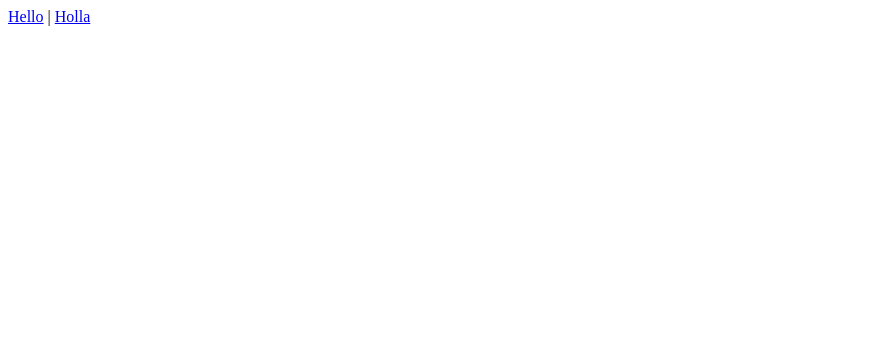
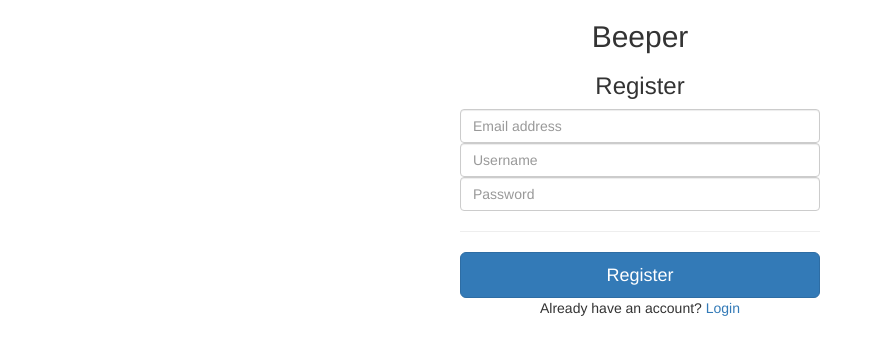
Before and after one commit to rehanarroihan/beeper-client, a Vue app: page /auth/register in a window 1280 px wide. Shown: the top 354 px of the page, without its empty margins (0-875 px from the left). Built offline with nearby package versions, Linux system fonts and the light colour scheme.

Commit message:
little sample about router child

```diff
--- a/public/index.html
+++ b/public/index.html
@@ -5,13 +5,14 @@
     <meta http-equiv="X-UA-Compatible" content="IE=edge">
     <meta name="viewport" content="width=device-width,initial-scale=1.0">
     <link rel="icon" href="<%= BASE_URL %>favicon.ico">
+    <link rel="stylesheet" href="https://maxcdn.bootstrapcdn.com/bootstrap/3.3.7/css/bootstrap.min.css" integrity="sha384-BVYiiSIFeK1dGmJRAkycuHAHRg32OmUcww7on3RYdg4Va+PmSTsz/K68vbdEjh4u" crossorigin="anonymous">
     <title>Beeper | You Favorite Social Media</title>
   </head>
   <body>
     <noscript>
-      <strong>We're sorry but beeper-client doesn't work properly without JavaScript enabled. Please enable it to continue.</strong>
+      <strong>We're sorry but Beeper doesn't work properly without JavaScript enabled. Please enable it to continue.</strong>
     </noscript>
     <div id="app"></div>
-    <!-- built files will be auto injected -->
+    <script src="https://maxcdn.bootstrapcdn.com/bootstrap/3.3.7/js/bootstrap.min.js" integrity="sha384-Tc5IQib027qvyjSMfHjOMaLkfuWVxZxUPnCJA7l2mCWNIpG9mGCD8wGNIcPD7Txa" crossorigin="anonymous"></script>
   </body>
 </html>
--- a/src/App.vue
+++ b/src/App.vue
@@ -1,9 +1,5 @@
 <template>
   <div id="app">
-    <div id="nav">
-      <router-link to="/helo">Hello</router-link> |
-      <router-link to="/hola">Holla</router-link>
-    </div>
     <router-view/>
   </div>
 </template>
--- a/src/components/Holla.vue
+++ b/src/components/404.vue
@@ -1,10 +1,10 @@
 <template>
-    <h1>Holla from hellovue</h1>
+    <h1>404: You're Lost</h1>
 </template>
 
 <script>
 export default {
-    name: 'Holla'
+    name: '404'
 }
 </script>
 
--- a/src/components/Hello.vue
+++ /dev/null
@@ -1,13 +0,0 @@
-<template>
-    <h1>Hello from hellovue</h1>
-</template>
-
-<script>
-export default {
-    name: 'Hello'
-}
-</script>
-
-<style scoped>
-
-</style>
--- /dev/null
+++ b/src/components/auth/Auth.vue
@@ -0,0 +1,22 @@
+<template>
+    <div id="auth">
+        <div class="container">
+            <div class="row">
+                <div class="col-md-4 col-md-offset-4 authForm">
+                    <h2 class="text-center">Beeper</h2>
+                    <router-view></router-view>
+                </div>
+            </div>
+        </div>
+    </div>
+</template>
+
+<script>
+export default {
+    name: 'Auth'
+}
+</script>
+
+<style scoped>
+
+</style>
--- /dev/null
+++ b/src/components/auth/Login.vue
@@ -0,0 +1,26 @@
+<template>
+    <div>
+        <h3 class="text-center">Login</h3>
+
+        <input type="text" class="form-control" placeholder="Username">
+        <input type="password" class="form-control" placeholder="Password">
+
+        <hr>
+
+        <button class="btn btn-lg btn-primary btn-block">Register</button>
+
+        <p class="text-center">
+            Dont have account ? <router-link to="/auth/register">Register</router-link>
+        </p>
+    </div>
+</template>
+
+<script>
+export default {
+    name: 'Login'
+}
+</script>
+
+<style scoped>
+
+</style>
--- /dev/null
+++ b/src/components/auth/Register.vue
@@ -0,0 +1,27 @@
+<template>
+    <div>
+        <h3 class="text-center">Register</h3>
+
+        <input type="email" class="form-control" placeholder="Email address">
+        <input type="text" class="form-control" placeholder="Username">
+        <input type="password" class="form-control" placeholder="Password">
+
+        <hr>
+
+        <button class="btn btn-lg btn-primary btn-block">Register</button>
+
+        <p class="text-center">
+            Already have an account? <router-link to="/auth/login">Login</router-link>
+        </p>
+    </div>
+</template>
+
+<script>
+export default {
+    name: 'Register'
+}
+</script>
+
+<style scoped>
+
+</style>
--- a/src/router.js
+++ b/src/router.js
@@ -1,7 +1,9 @@
 import Vue from 'vue'
 import Router from 'vue-router'
-import Hello from './components/Hello.vue'
-import Holla from './components/Holla.vue'
+
+import Auth from './components/auth/Auth.vue';
+import Login from './components/auth/Login.vue';
+import Register from './components/auth/Register.vue';
 
 Vue.use(Router)
 
@@ -10,14 +12,21 @@ export default new Router({
   base: process.env.BASE_URL,
   routes: [
     {
-      path: '/helo',
-      name: 'helo',
-      component: Hello
+      path: '/auth',
+      name: 'auth',
+      component: Auth,
+      children: [
+        {
+          path: 'login',
+          name: 'login',
+          component: Login,
+        },
+        {
+          path: 'register',
+          name: 'register',
+          component: Register,
+        },
+      ],
     },
-    {
-      path: '/hola',
-      name: 'hola',
-      component: Holla
-    }
-  ]
+  ],
 })
```
